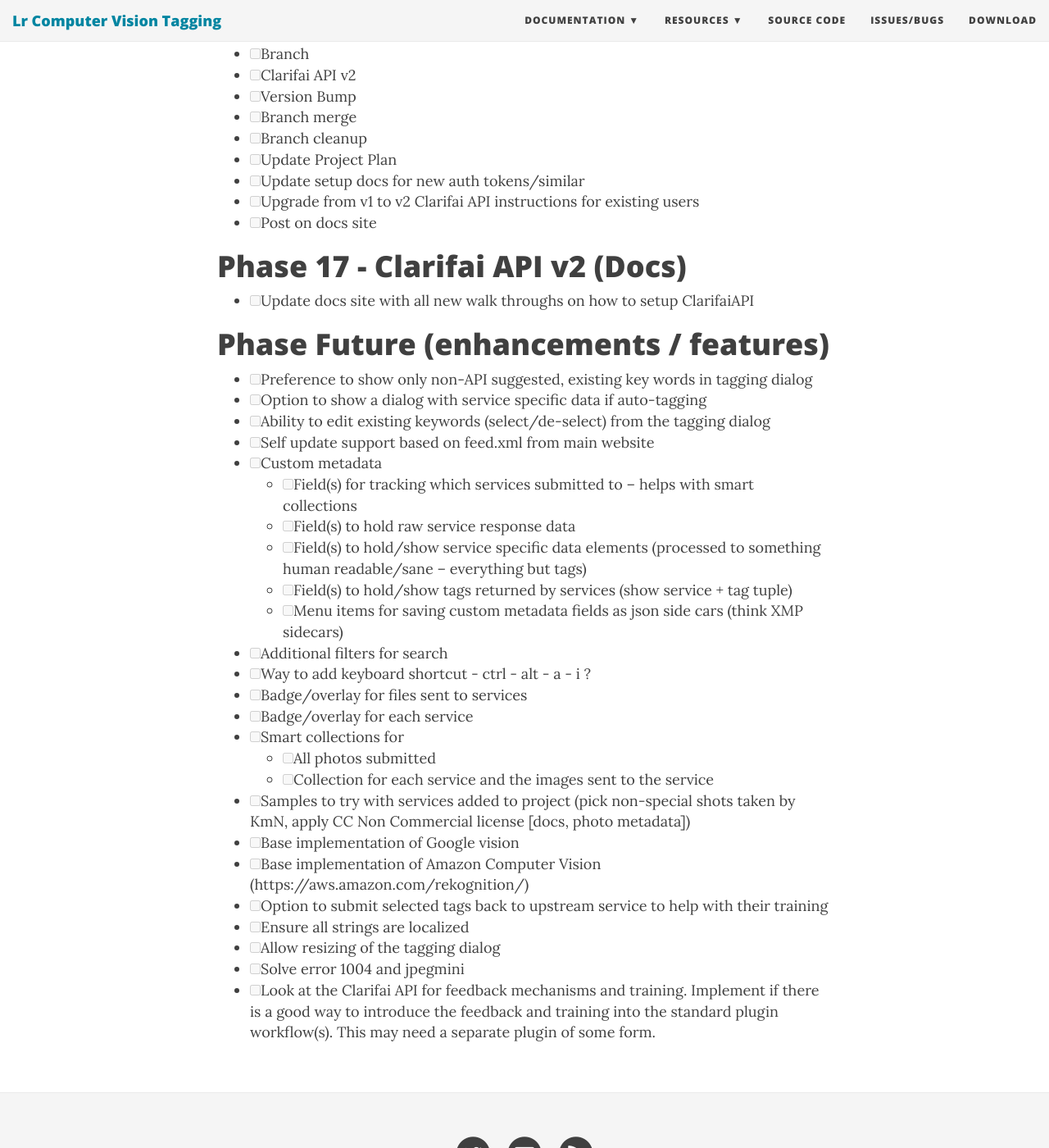
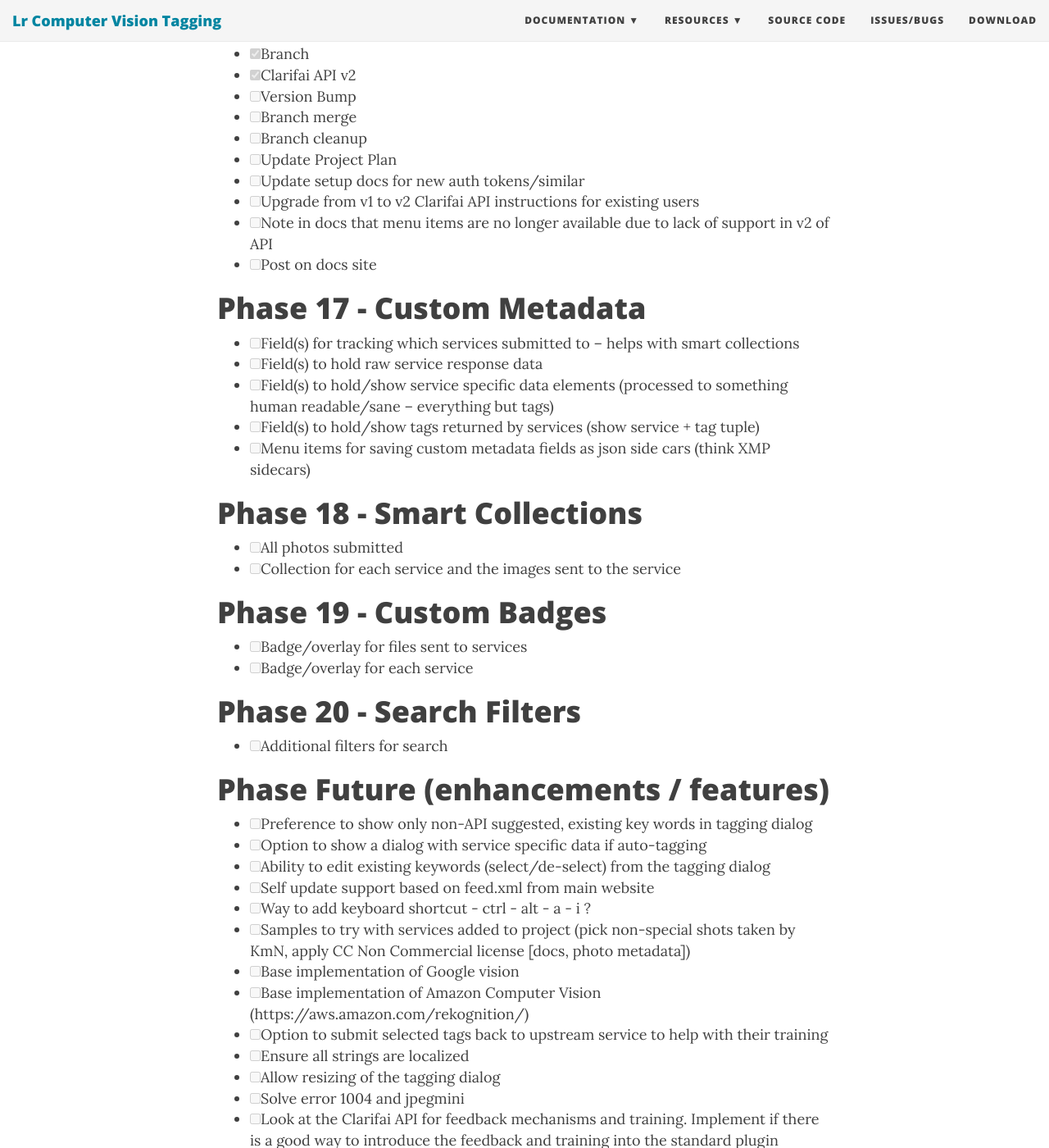
Before and after one commit to nyomanb/lr_plugin_computer_vision_tagging, a Jekyll site: the page built from project_plan.md, in a window 1280 px wide and 1400 px high, scrolled down 496 px. Shown: the whole window at 82% size. Built offline with Jekyll 4.4.1, drawn with Linux system fonts in a browser that asks for light colours; nearby versions of some CDN libraries.

Commit message:
Generally update project plan

```diff
--- a/project_plan.md
+++ b/project_plan.md
@@ -9,37 +9,41 @@
 Please note there are not any dates listed here. The developers have day jobs and will **NOT** commit to deadlines. Don't ask.
 
 # Phase 16 - Clarifai API v2
-- [ ] Branch
-- [ ] Clarifai API v2
+- [X] Branch
+- [X] Clarifai API v2
 - [ ] Version Bump
 - [ ] Branch merge
 - [ ] Branch cleanup
 - [ ] Update Project Plan
 - [ ] Update setup docs for new auth tokens/similar
 - [ ] Upgrade from v1 to v2 Clarifai API instructions for existing users
+- [ ] Note in docs that menu items are no longer available due to lack of support in v2 of API
 - [ ] Post on docs site
 
-# Phase 17 - Clarifai API v2 (Docs)
-- [ ] Update docs site with all new walk throughs on how to setup ClarifaiAPI
+# Phase 17 - Custom Metadata
+- [ ] Field(s) for tracking which services submitted to -- helps with smart collections
+- [ ] Field(s) to hold raw service response data
+- [ ] Field(s) to hold/show service specific data elements (processed to something human readable/sane -- everything but tags)
+- [ ] Field(s) to hold/show tags returned by services (show service + tag tuple)
+- [ ] Menu items for saving custom metadata fields as json side cars (think XMP sidecars)
+
+# Phase 18 - Smart Collections
+- [ ] All photos submitted
+- [ ] Collection for each service and the images sent to the service
+
+# Phase 19 - Custom Badges
+- [ ] Badge/overlay for files sent to services
+- [ ] Badge/overlay for each service
+
+# Phase 20 - Search Filters
+- [ ] Additional filters for search
 
 # Phase Future (enhancements / features)
 - [ ] Preference to show only non-API suggested, existing key words in tagging dialog
 - [ ] Option to show a dialog with service specific data if auto-tagging
 - [ ] Ability to edit existing keywords (select/de-select) from the tagging dialog
 - [ ] Self update support based on feed.xml from main website
-- [ ] Custom metadata
-    - [ ] Field(s) for tracking which services submitted to -- helps with smart collections
-    - [ ] Field(s) to hold raw service response data
-    - [ ] Field(s) to hold/show service specific data elements (processed to something human readable/sane -- everything but tags)
-    - [ ] Field(s) to hold/show tags returned by services (show service + tag tuple)
-    - [ ] Menu items for saving custom metadata fields as json side cars (think XMP sidecars)
-- [ ] Additional filters for search
 - [ ] Way to add keyboard shortcut - ctrl - alt - a - i ?
-- [ ] Badge/overlay for files sent to services
-- [ ] Badge/overlay for each service
-- [ ] Smart collections for
-   - [ ] All photos submitted
-   - [ ] Collection for each service and the images sent to the service
 - [ ] Samples to try with services added to project (pick non-special shots taken by KmN, apply CC Non Commercial license [docs, photo metadata])
 - [ ] Base implementation of Google vision
 - [ ] Base implementation of Amazon Computer Vision (https://aws.amazon.com/rekognition/)
```
